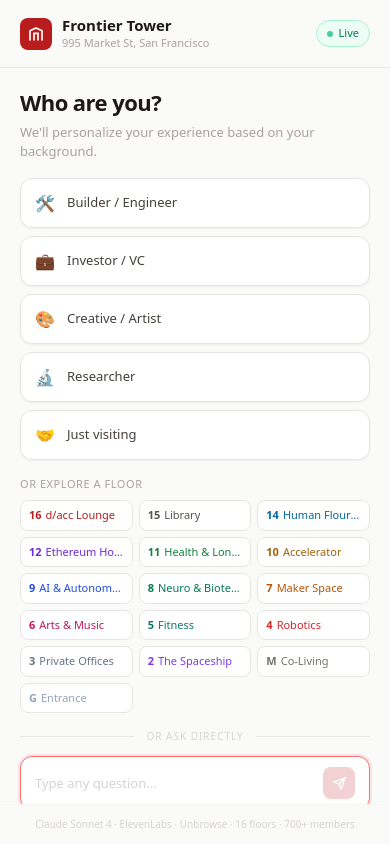
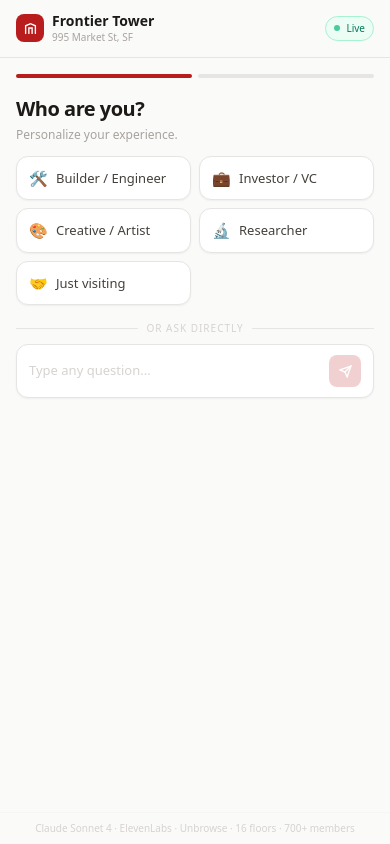
Before and after one commit to terencela/frontier-agent, a Next.js app: page / in a window 390 px wide. Built offline with nearby package versions, Linux system fonts and the light colour scheme.

Commit message:
fix: mobile layout — 2col buttons, scrollable body, floor chips hidden on mobile

```diff
--- a/components/chat.tsx
+++ b/components/chat.tsx
@@ -155,63 +155,62 @@
   if (screen === "welcome" && msgs.length === 0 && !streaming) {
     const currentStep = STEPS[step];
     return (
-      <div className="flex flex-col h-[100dvh] bg-[#fafaf9] overflow-auto">
+      <div className="flex flex-col h-[100dvh] bg-[#fafaf9]">
         {/* Top bar */}
-        <div className="flex items-center justify-between px-5 py-4 border-b border-stone-200">
-          <div className="flex items-center gap-2.5">
-            <div className="w-8 h-8 rounded-lg bg-red-700 flex items-center justify-center">
-              <svg width="16" height="16" viewBox="0 0 24 24" fill="none" stroke="white" strokeWidth="2.5" strokeLinecap="round"><path d="M3 21V7l9-4 9 4v14"/><path d="M9 21V11h6v10"/></svg>
+        <div className="shrink-0 flex items-center justify-between px-4 py-3 border-b border-stone-200">
+          <div className="flex items-center gap-2">
+            <div className="w-7 h-7 rounded-lg bg-red-700 flex items-center justify-center">
+              <svg width="13" height="13" viewBox="0 0 24 24" fill="none" stroke="white" strokeWidth="2.5" strokeLinecap="round"><path d="M3 21V7l9-4 9 4v14"/><path d="M9 21V11h6v10"/></svg>
             </div>
             <div>
-              <p className="text-stone-900 font-semibold text-[15px] leading-tight">Frontier Tower</p>
-              <p className="text-stone-400 text-[11px]">995 Market St, San Francisco</p>
+              <p className="text-stone-900 font-semibold text-[14px] leading-tight">Frontier Tower</p>
+              <p className="text-stone-400 text-[10px]">995 Market St, SF</p>
             </div>
           </div>
-          <div className="flex items-center gap-1.5 px-2.5 py-1 rounded-full bg-emerald-50 border border-emerald-200">
+          <div className="flex items-center gap-1.5 px-2 py-1 rounded-full bg-emerald-50 border border-emerald-200">
             <div className="w-1.5 h-1.5 rounded-full bg-emerald-500 animate-pulse" />
-            <span className="text-emerald-700 text-[11px] font-medium">Live</span>
+            <span className="text-emerald-700 text-[10px] font-medium">Live</span>
           </div>
         </div>
 
-        <div className="flex-1 flex items-center justify-center px-5 py-6 overflow-auto">
-          <div className="w-full max-w-lg">
+        {/* Scrollable body */}
+        <div className="flex-1 overflow-y-auto px-4 py-4">
+          <div className="w-full max-w-lg mx-auto">
             {/* Progress */}
-            <div className="flex gap-2 mb-5">
+            <div className="flex gap-1.5 mb-4">
               {STEPS.map((_, idx) => (
                 <div key={idx} className={`h-1 flex-1 rounded-full transition-all ${idx <= step ? "bg-red-700" : "bg-stone-200"}`} />
               ))}
             </div>
 
-            {/* Step heading */}
-            <h1 className="text-stone-900 text-[22px] font-bold tracking-tight mb-1">
-              {currentStep.label}
-            </h1>
-            <p className="text-stone-400 text-[13px] mb-4">
-              {step === 0 ? "We'll personalize your experience based on your background." : "This helps us show you the most relevant parts of the building."}
+            {/* Heading */}
+            <h1 className="text-stone-900 text-[20px] font-bold tracking-tight mb-0.5">{currentStep.label}</h1>
+            <p className="text-stone-400 text-[12px] mb-3">
+              {step === 0 ? "Personalize your experience." : "Show you the most relevant floors."}
             </p>
 
-            {/* Options — compact grid on desktop */}
-            <div className="grid grid-cols-1 sm:grid-cols-2 gap-2 mb-4">
+            {/* Role buttons — 2 col always */}
+            <div className="grid grid-cols-2 gap-2 mb-4">
               {currentStep.options.map((opt) => (
                 <button key={opt.text}
                   onClick={() => { if (step < STEPS.length - 1) { setStep(step + 1); } else { send(opt.q); } }}
-                  className="flex items-center gap-3 px-3.5 py-3 rounded-xl bg-white border border-stone-200 text-stone-700 text-[13px] font-medium hover:border-red-300 hover:bg-red-50/50 hover:text-stone-900 transition-all active:scale-[0.98] text-left shadow-sm">
-                  <span className="text-[16px]">{opt.emoji}</span>
-                  <span>{opt.text}</span>
+                  className="flex items-center gap-2 px-3 py-2.5 rounded-xl bg-white border border-stone-200 text-stone-700 text-[13px] font-medium hover:border-red-300 hover:bg-red-50/50 active:scale-[0.97] text-left shadow-sm transition-all">
+                  <span className="text-[15px] shrink-0">{opt.emoji}</span>
+                  <span className="leading-tight">{opt.text}</span>
                 </button>
               ))}
             </div>
 
-            {/* Floor chips — compact grid */}
+            {/* Floor chips — only on step 0, hidden on mobile to save space */}
             {step === 0 && (
-              <div className="mb-4">
-                <p className="text-stone-400 text-[11px] font-medium uppercase tracking-wider mb-2">Or explore a floor</p>
-                <div className="grid grid-cols-3 sm:grid-cols-4 gap-1.5">
+              <div className="mb-4 hidden sm:block">
+                <p className="text-stone-400 text-[10px] font-medium uppercase tracking-wider mb-2">Or explore a floor</p>
+                <div className="grid grid-cols-4 gap-1.5">
                   {FLOORS.map((f) => (
                     <button key={f.n} onClick={() => send(f.n === "M" ? "Tell me about the Co-Living Mezzanine" : f.n === "G" ? "Tell me about the Ground Floor entrance" : `Tell me about Floor ${f.n}`)}
-                      className="flex items-center gap-1 px-2 py-1.5 rounded-lg text-[11px] font-medium bg-white border border-stone-200 hover:border-stone-400 transition-all active:scale-95 truncate"
+                      className="flex items-center gap-1 px-2 py-1.5 rounded-lg text-[10px] font-medium bg-white border border-stone-200 hover:border-stone-400 transition-all active:scale-95 truncate"
                       style={{ color: f.c }}>
-                      <span className="font-bold">{f.n}</span>
+                      <span className="font-bold shrink-0">{f.n}</span>
                       <span className="truncate">{f.label}</span>
                     </button>
                   ))}
@@ -220,18 +219,18 @@
             )}
 
             {/* Free input */}
-            <div className="flex items-center gap-3 mb-3">
+            <div className="flex items-center gap-2 mb-2">
               <div className="flex-1 h-px bg-stone-200" />
-              <span className="text-stone-300 text-[10px] uppercase tracking-widest">or ask directly</span>
+              <span className="text-stone-300 text-[10px] uppercase tracking-widest shrink-0">or ask directly</span>
               <div className="flex-1 h-px bg-stone-200" />
             </div>
 
             <form onSubmit={(e) => { e.preventDefault(); if (input.trim()) send(input); }}>
-              <div className="flex items-center gap-2 bg-white border border-stone-200 rounded-xl px-3.5 py-2.5 focus-within:border-red-400 focus-within:ring-2 focus-within:ring-red-100 transition-all shadow-sm">
+              <div className="flex items-center gap-2 bg-white border border-stone-200 rounded-xl px-3 py-2.5 focus-within:border-red-400 focus-within:ring-2 focus-within:ring-red-100 transition-all shadow-sm">
                 <input value={input} onChange={(e) => setInput(e.target.value)} placeholder="Type any question..."
-                  className="flex-1 bg-transparent text-stone-900 text-[13px] placeholder-stone-300 outline-none" autoFocus />
+                  className="flex-1 bg-transparent text-stone-900 text-[13px] placeholder-stone-300 outline-none min-w-0" />
                 <button type="submit" disabled={!input.trim()}
-                  className="w-8 h-8 rounded-lg bg-red-700 disabled:opacity-20 hover:bg-red-600 transition-all flex items-center justify-center">
+                  className="w-8 h-8 rounded-lg bg-red-700 disabled:opacity-20 hover:bg-red-600 transition-all flex items-center justify-center shrink-0">
                   <svg width="13" height="13" viewBox="0 0 24 24" fill="none" stroke="white" strokeWidth="2.5" strokeLinecap="round"><path d="M22 2L11 13"/><path d="M22 2l-7 20-4-9-9-4z"/></svg>
                 </button>
               </div>
@@ -245,7 +244,7 @@
           </div>
         </div>
 
-        <div className="shrink-0 py-3 text-center border-t border-stone-100">
+        <div className="shrink-0 py-2 text-center border-t border-stone-100">
           <p className="text-stone-300 text-[10px]">Claude Sonnet 4 · ElevenLabs · Unbrowse · 16 floors · 700+ members</p>
         </div>
       </div>
```
